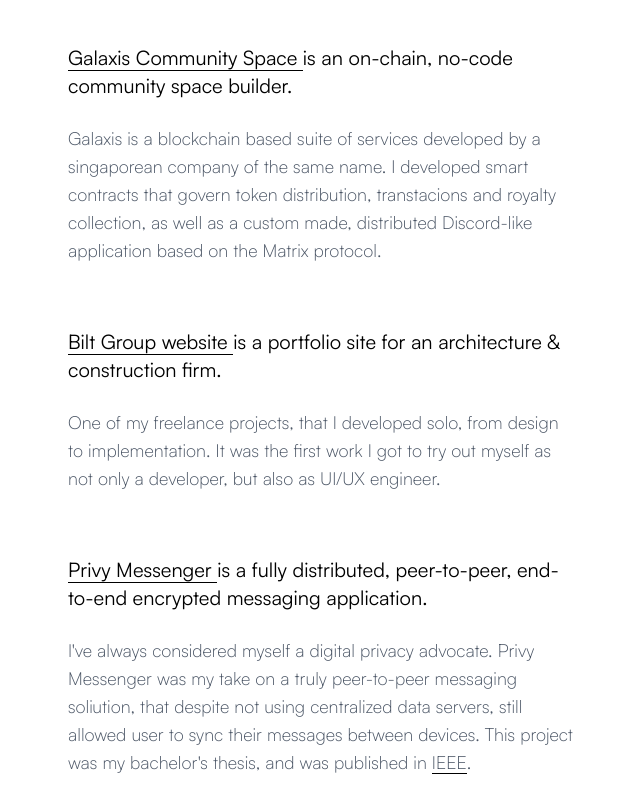
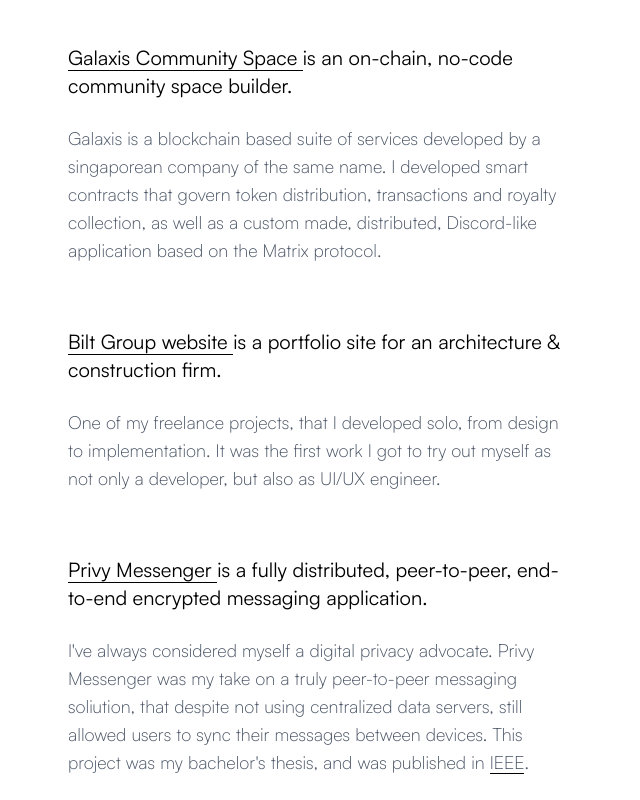
Before and after one commit to godraadam/godraadam.com, an Astro site: page / in a window 1280 px wide. Shown: the part 1780-2580 px from the top of the page, without its empty margins (572-1212 px from the left). Built offline with nearby package versions, Linux system fonts and the light colour scheme; Astro itself is replaced by a stand-in of ours.

Commit message:
typo fixes

```diff
--- a/src/components/Landing.astro
+++ b/src/components/Landing.astro
@@ -103,8 +103,8 @@
         <p class="dark:text-gray-300 text-gray-600 text-lg">
           Galaxis is a blockchain based suite of services developed by a
           singaporean company of the same name. I developed smart contracts that
-          govern token distribution, transtacions and royalty collection, as
-          well as a custom made, distributed Discord-like application based on
+          govern token distribution, transactions and royalty collection, as
+          well as a custom made, distributed, Discord-like application based on
           the Matrix protocol.
         </p>
       </div>
@@ -128,7 +128,7 @@
       <div class="space-y-4">
         <h3 class="pb-2 text-xl font-normal">
           <a
-            href="https://biltgroup.ro"
+            href="https://privy-web.netlify.app/s"
             target="_blank"
             class="hover:text-gray-600 dark:hover:text-gray-400 border-b border-black dark:border-white transition-colors ease-in-out"
           >
@@ -140,7 +140,7 @@
         <p class="dark:text-gray-300 text-gray-600 text-lg">
           I've always considered myself a digital privacy advocate. Privy
           Messenger was my take on a truly peer-to-peer messaging soliution,
-          that despite not using centralized data servers, still allowed user to
+          that despite not using centralized data servers, still allowed users to
           sync their messages between devices. This project was my bachelor's
           thesis, and was published in <a
             href="https://ieeexplore.ieee.org/document/10274936"
```
